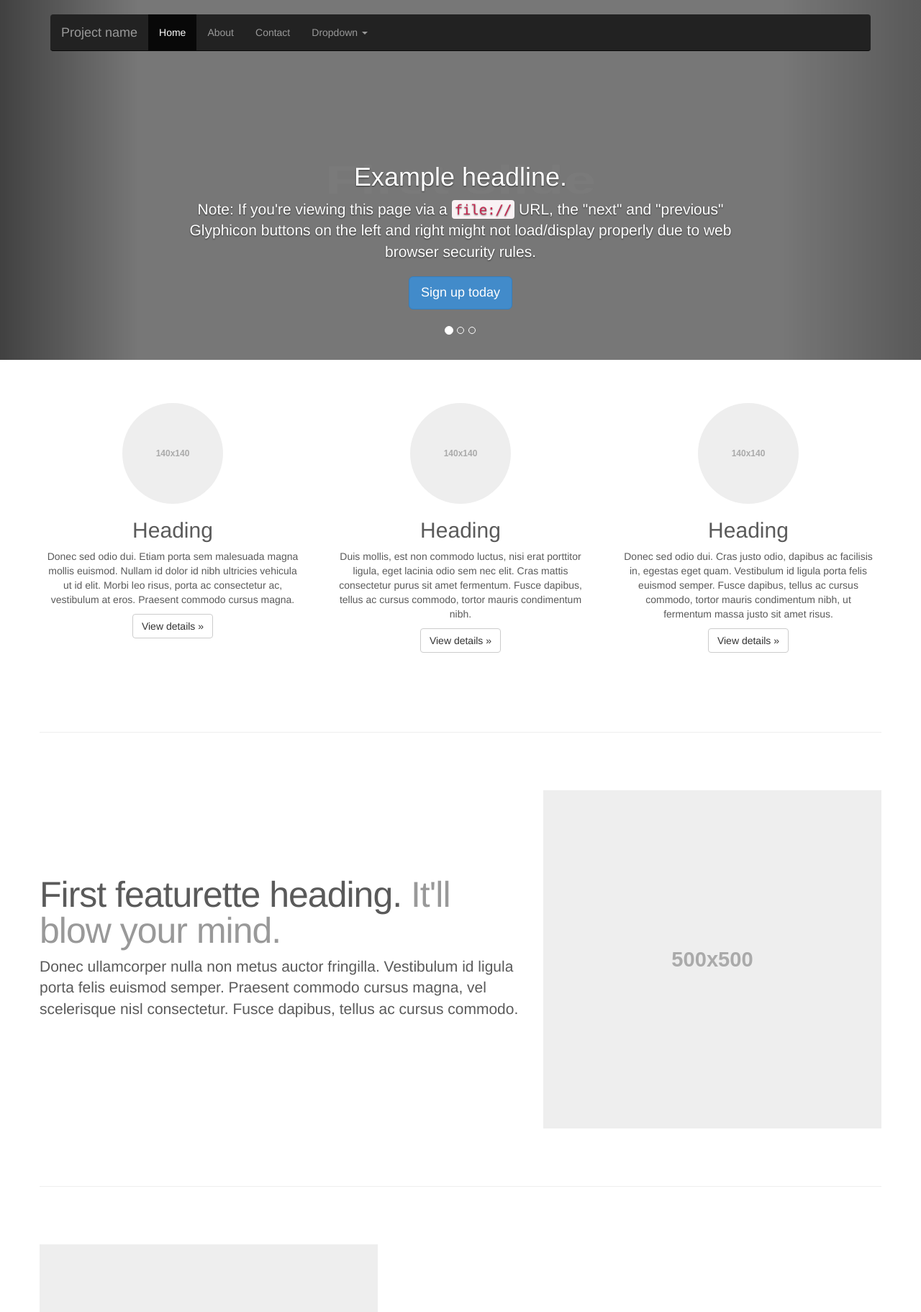
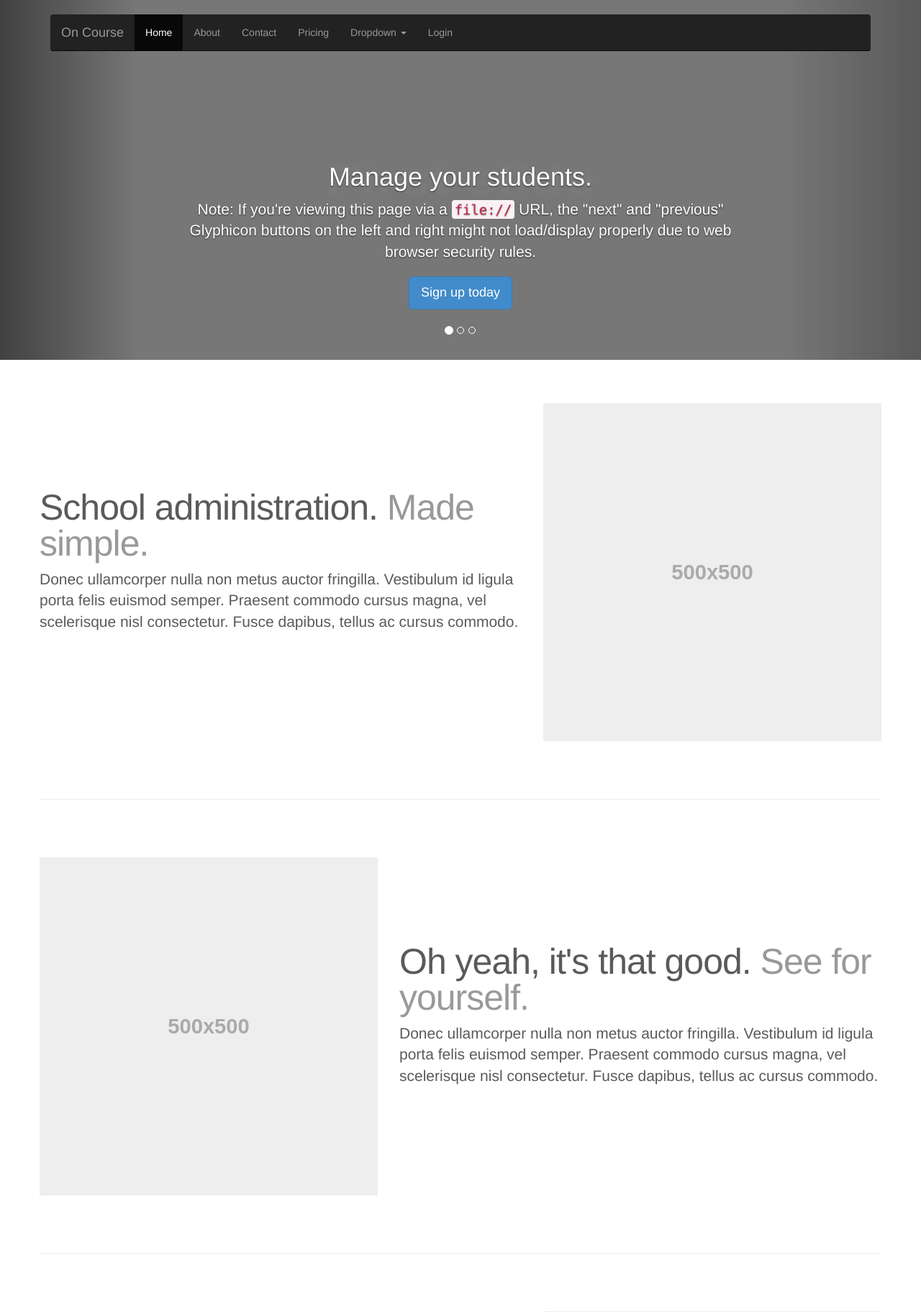
Before and after one commit to seanpreston/oncourse, a Django app: template oncourse/templates/landing.html in a window 1280 px wide. Shown: the top 1823 px of the page at 72% size. Run offline with Django 3.2, Linux system fonts and the light colour scheme; the template is opened without the code that fills it, so the values that code supplies are empty; some libraries are stand-ins or nearby versions; some web fonts are replaced.

Commit message:
Amended landing page

```diff
--- a/oncourse/templates/landing.html
+++ b/oncourse/templates/landing.html
@@ -20,13 +20,14 @@
                 <span class="icon-bar"></span>
                 <span class="icon-bar"></span>
               </button>
-              <a class="navbar-brand" href="#">Project name</a>
+              <a class="navbar-brand" href="#">On Course</a>
             </div>
             <div class="navbar-collapse collapse">
               <ul class="nav navbar-nav">
                 <li class="active"><a href="#">Home</a></li>
                 <li><a href="#about">About</a></li>
                 <li><a href="#contact">Contact</a></li>
+                <li><a href="#pricing">Pricing</a></li>
                 <li class="dropdown">
                   <a href="#" class="dropdown-toggle" data-toggle="dropdown">Dropdown <b class="caret"></b></a>
                   <ul class="dropdown-menu">
@@ -39,6 +40,7 @@
                     <li><a href="#">One more separated link</a></li>
                   </ul>
                 </li>
+                <li><a href="{% url 'login' %}">Login</a></li>
               </ul>
             </div>
           </div>
@@ -63,9 +65,9 @@
           <img data-src="holder.js/900x500/auto/#777:#7a7a7a/text:First slide" alt="First slide">
           <div class="container">
             <div class="carousel-caption">
-              <h1>Example headline.</h1>
+              <h1>Manage your students.</h1>
               <p>Note: If you're viewing this page via a <code>file://</code> URL, the "next" and "previous" Glyphicon buttons on the left and right might not load/display properly due to web browser security rules.</p>
-              <p><a class="btn btn-lg btn-primary" href="#" role="button">Sign up today</a></p>
+              <p><a class="btn btn-lg btn-primary" href="{% url 'registration-index' %}" role="button">Sign up today</a></p>
             </div>
           </div>
         </div>
@@ -73,7 +75,7 @@
           <img data-src="holder.js/900x500/auto/#666:#6a6a6a/text:Second slide" alt="Second slide">
           <div class="container">
             <div class="carousel-caption">
-              <h1>Another example headline.</h1>
+              <h1>Manage your courses.</h1>
               <p>Cras justo odio, dapibus ac facilisis in, egestas eget quam. Donec id elit non mi porta gravida at eget metus. Nullam id dolor id nibh ultricies vehicula ut id elit.</p>
               <p><a class="btn btn-lg btn-primary" href="#" role="button">Learn more</a></p>
             </div>
@@ -83,7 +85,7 @@
           <img data-src="holder.js/900x500/auto/#555:#5a5a5a/text:Third slide" alt="Third slide">
           <div class="container">
             <div class="carousel-caption">
-              <h1>One more for good measure.</h1>
+              <h1>Manage your school.</h1>
               <p>Cras justo odio, dapibus ac facilisis in, egestas eget quam. Donec id elit non mi porta gravida at eget metus. Nullam id dolor id nibh ultricies vehicula ut id elit.</p>
               <p><a class="btn btn-lg btn-primary" href="#" role="button">Browse gallery</a></p>
             </div>
@@ -102,36 +104,11 @@
 
     <div class="container marketing">
 
-      <!-- Three columns of text below the carousel -->
-      <div class="row">
-        <div class="col-lg-4">
-          <img class="img-circle" data-src="holder.js/140x140" alt="Generic placeholder image">
-          <h2>Heading</h2>
-          <p>Donec sed odio dui. Etiam porta sem malesuada magna mollis euismod. Nullam id dolor id nibh ultricies vehicula ut id elit. Morbi leo risus, porta ac consectetur ac, vestibulum at eros. Praesent commodo cursus magna.</p>
-          <p><a class="btn btn-default" href="#" role="button">View details &raquo;</a></p>
-        </div><!-- /.col-lg-4 -->
-        <div class="col-lg-4">
-          <img class="img-circle" data-src="holder.js/140x140" alt="Generic placeholder image">
-          <h2>Heading</h2>
-          <p>Duis mollis, est non commodo luctus, nisi erat porttitor ligula, eget lacinia odio sem nec elit. Cras mattis consectetur purus sit amet fermentum. Fusce dapibus, tellus ac cursus commodo, tortor mauris condimentum nibh.</p>
-          <p><a class="btn btn-default" href="#" role="button">View details &raquo;</a></p>
-        </div><!-- /.col-lg-4 -->
-        <div class="col-lg-4">
-          <img class="img-circle" data-src="holder.js/140x140" alt="Generic placeholder image">
-          <h2>Heading</h2>
-          <p>Donec sed odio dui. Cras justo odio, dapibus ac facilisis in, egestas eget quam. Vestibulum id ligula porta felis euismod semper. Fusce dapibus, tellus ac cursus commodo, tortor mauris condimentum nibh, ut fermentum massa justo sit amet risus.</p>
-          <p><a class="btn btn-default" href="#" role="button">View details &raquo;</a></p>
-        </div><!-- /.col-lg-4 -->
-      </div><!-- /.row -->
-
-
       <!-- START THE FEATURETTES -->
-
-      <hr class="featurette-divider">
 
       <div class="row featurette">
         <div class="col-md-7">
-          <h2 class="featurette-heading">First featurette heading. <span class="text-muted">It'll blow your mind.</span></h2>
+          <h2 class="featurette-heading">School administration. <span class="text-muted">Made simple.</span></h2>
           <p class="lead">Donec ullamcorper nulla non metus auctor fringilla. Vestibulum id ligula porta felis euismod semper. Praesent commodo cursus magna, vel scelerisque nisl consectetur. Fusce dapibus, tellus ac cursus commodo.</p>
         </div>
         <div class="col-md-5">
@@ -171,7 +148,7 @@
       <!-- FOOTER -->
       <footer>
         <p class="pull-right"><a href="#">Back to top</a></p>
-        <p>&copy; 2014 Company, Inc. &middot; <a href="#">Privacy</a> &middot; <a href="#">Terms</a></p>
+        <p>&copy; 2014 Oncourse, Inc. &middot; <a href="#">Privacy</a> &middot; <a href="#">Terms</a></p>
       </footer>
 
     </div><!-- /.container -->
```
